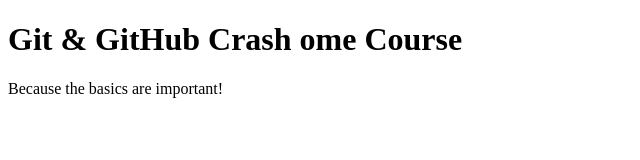
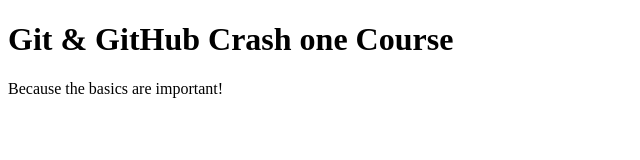
Before and after one commit to rajeshworld123/git-cicd, a plain HTML site: page index.html in a window 1280 px wide. Shown: the full height of the page, 0-640 px from the left. Drawn offline with Linux system fonts and the light colour scheme.

Commit message:
initial commit

```diff
--- a/index.html
+++ b/index.html
@@ -7,7 +7,7 @@
     <title>Git & GitHub Crash Course</title>
   </head>
   <body>
-    <h1>Git & GitHub Crash ome Course</h1>
+    <h1>Git & GitHub Crash one Course</h1>
     <p>Because the basics are important!</p>
   </body>
 </html>
```
